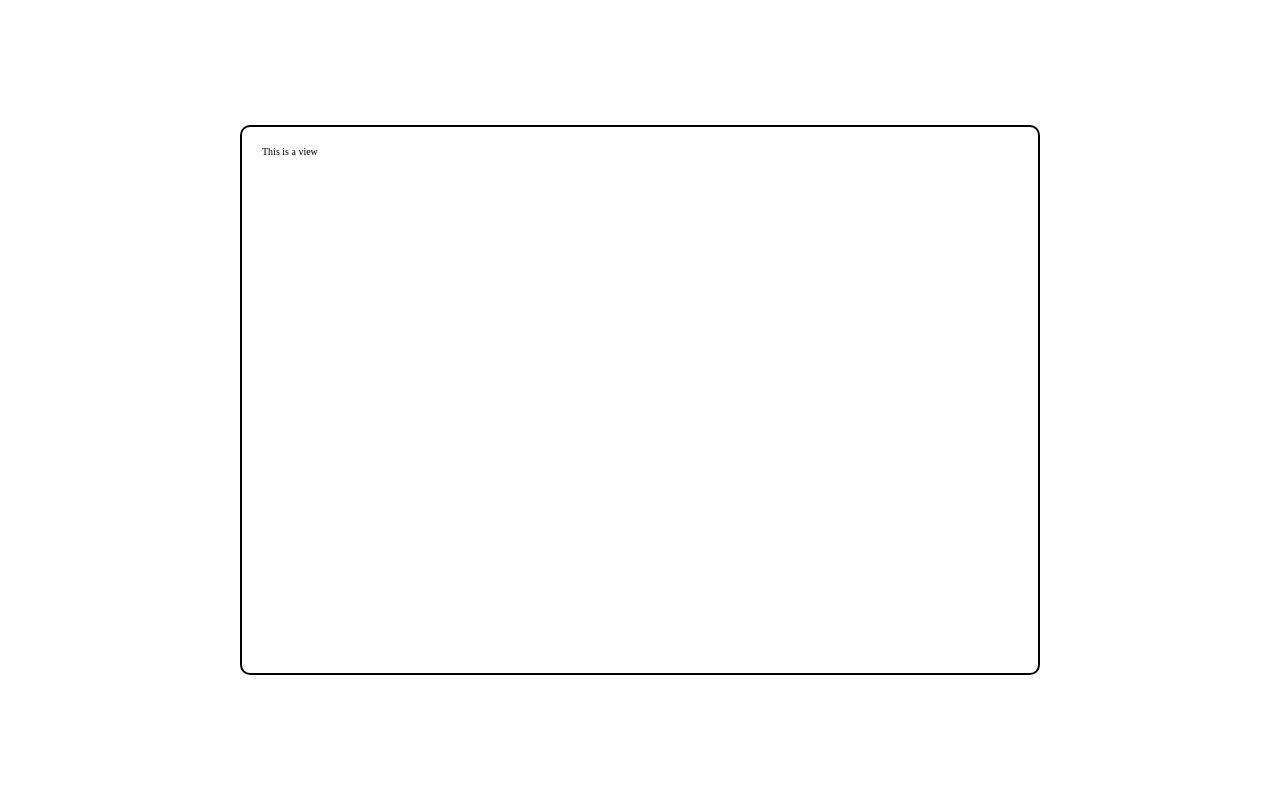
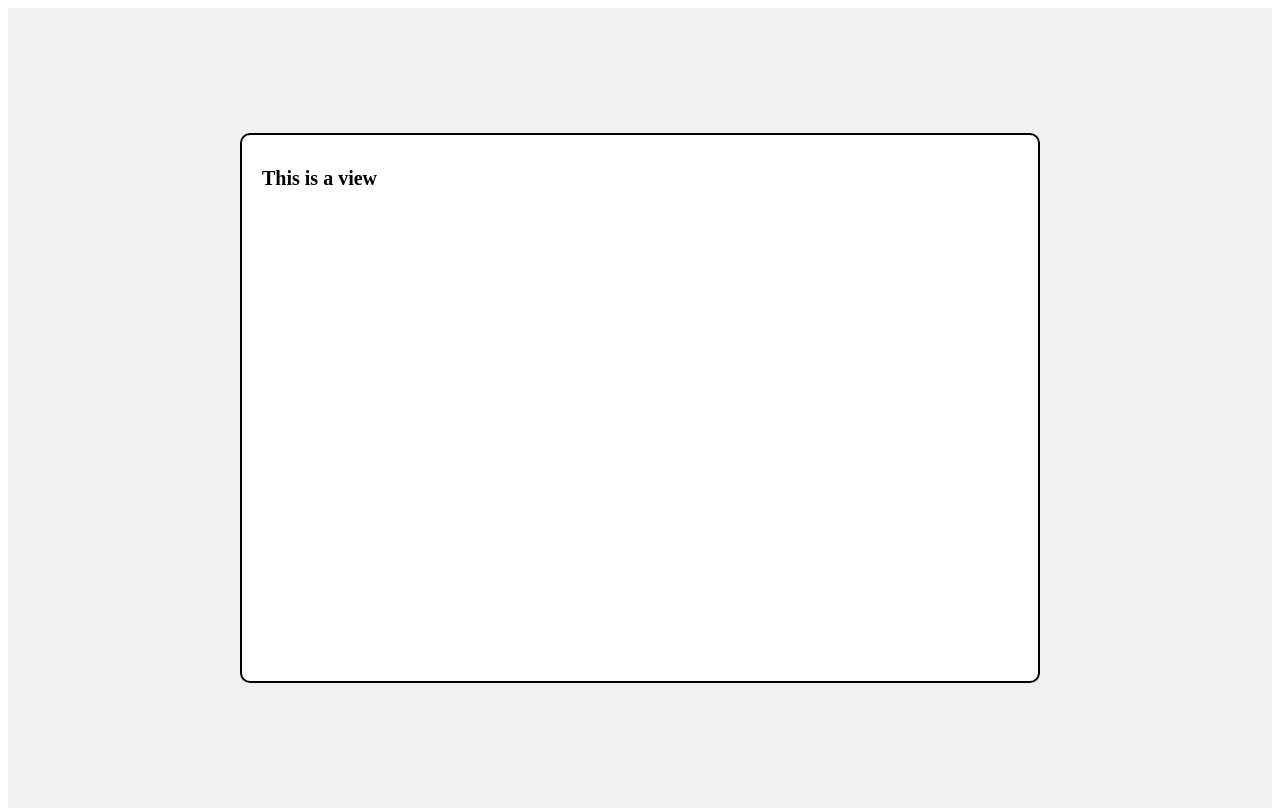
Before and after one commit to Joeseff6/React-Interactive-Forms, a React (Create React App) app: page / in a window 1280 px wide. Built offline with nearby package versions, Linux system fonts and the light colour scheme.

Commit message:
Removed reset styling

```diff
--- a/public/styles/styles.css
+++ b/public/styles/styles.css
@@ -2,27 +2,6 @@
    v2.0 | 20110126
    License: none (public domain)
 */
-html, body, div, span, applet, object, iframe,
-h1, h2, h3, h4, h5, h6, p, blockquote, pre,
-a, abbr, acronym, address, big, cite, code,
-del, dfn, em, img, ins, kbd, q, s, samp,
-small, strike, strong, sub, sup, tt, var,
-b, u, i, center,
-dl, dt, dd, ol, ul, li,
-fieldset, form, label, legend,
-table, caption, tbody, tfoot, thead, tr, th, td,
-article, aside, canvas, details, embed,
-figure, figcaption, footer, header, hgroup,
-menu, nav, output, ruby, section, summary,
-time, mark, audio, video {
-  margin: 0;
-  padding: 0;
-  border: 0;
-  font-size: 100%;
-  font: inherit;
-  vertical-align: baseline;
-}
-
 /* HTML5 display-role reset for older browsers */
 article, aside, details, figcaption, figure,
 footer, header, hgroup, menu, nav, section {
@@ -57,6 +36,7 @@
   flex-direction: column;
   justify-content: center;
   align-items: center;
+  background-color: hsl(0deg, 0%, 94%);
 }
 
 .wrapper {
@@ -66,6 +46,7 @@
   min-height: 55rem;
   border: 2px solid black;
   border-radius: 10px;
+  background-color: white;
 }
 
 *, *::after, *::before {
```
Also changed, not shown: 1 other file (tests, documents, lock files or other folders).
